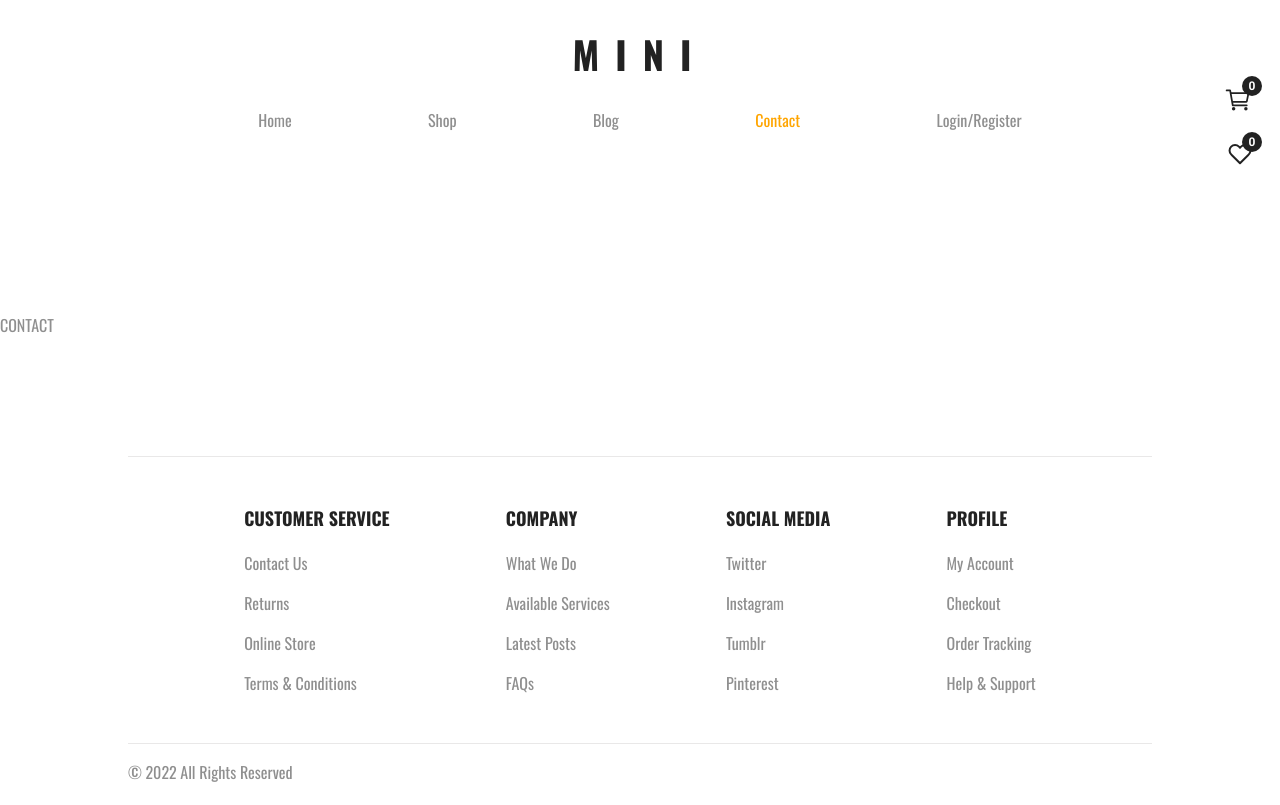
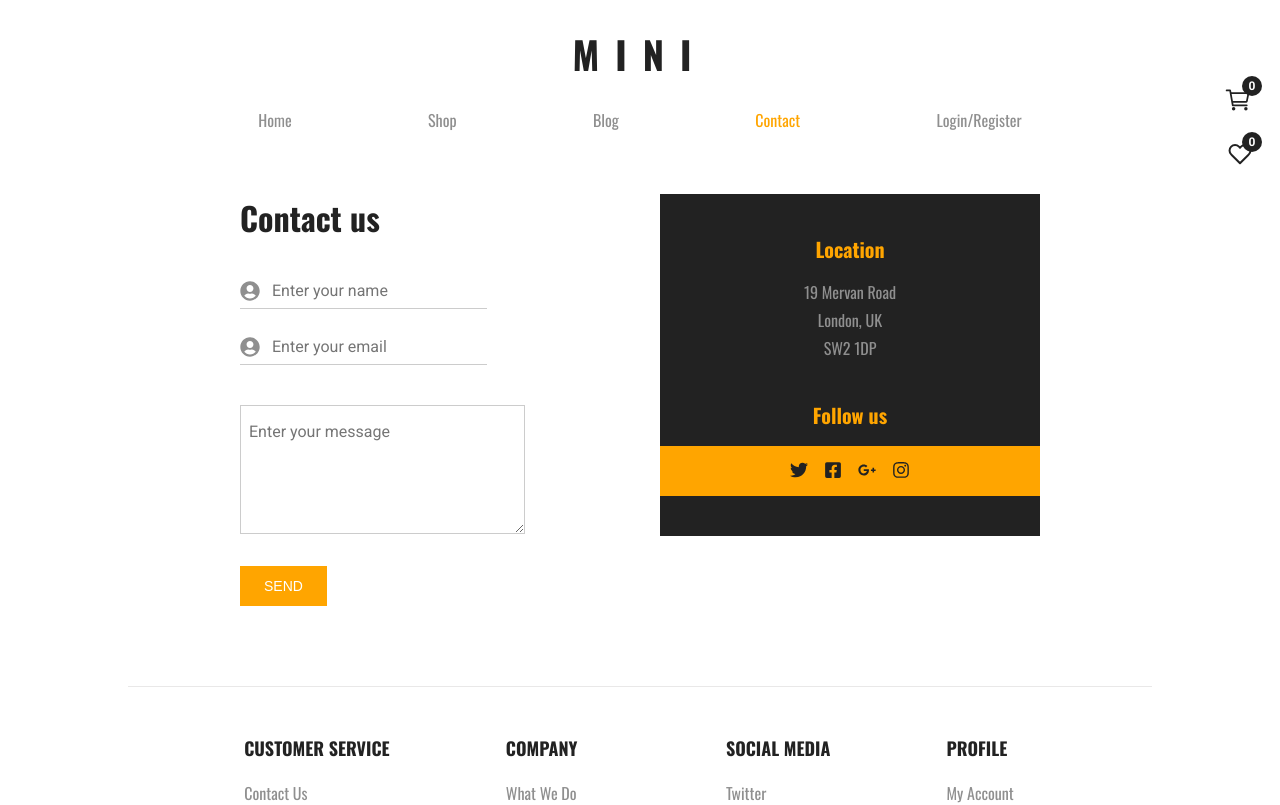
Before and after one commit to osmonoh/mini-shop, a React (Create React App) app: page /contact in a window 1280 px wide. Shown: the top 805 px of the page. Built offline with nearby package versions, Linux system fonts and the light colour scheme.

Commit message:
add contact+login+register

```diff
--- a/src/pages/Contact.js
+++ b/src/pages/Contact.js
@@ -1,7 +1,65 @@
 import React from "react";
 
+import {
+  FaTwitter,
+  FaInstagram,
+  FaFacebookSquare,
+  FaGooglePlusG,
+  FaUserCircle,
+} from "react-icons/fa";
+
 const Contact = () => {
-  return <div>CONTACT</div>;
+  return (
+    <div className="contact center-box">
+      <div className="contact-message">
+        <h2>Contact us</h2>
+        <form
+          className="contact-message-form"
+          onSubmit={(e) => e.preventDefault()}
+        >
+          <div className="input-group">
+            <FaUserCircle className="user-icon" />
+            <input type="text" placeholder="Enter your name" />
+          </div>
+          <div className="input-group">
+            <FaUserCircle className="user-icon" />
+            <input type="email" placeholder="Enter your email" />
+          </div>
+          <textarea
+            cols="30"
+            rows="5"
+            placeholder="Enter your message"
+          ></textarea>
+          <button className="btn-submit" type="submit">
+            Send
+          </button>
+        </form>
+      </div>
+      <div className="contact-details">
+        <h3>Location</h3>
+        <address>
+          <p>19 Mervan Road</p>
+          <p>London, UK</p>
+          <p>SW2 1DP</p>
+        </address>
+        <h3>Follow us</h3>
+        <div className="contact-details-social">
+          <a href="#">
+            <FaTwitter />
+          </a>
+          <a href="#">
+            <FaFacebookSquare />
+          </a>
+          <a href="#">
+            <FaGooglePlusG />
+          </a>
+          <a href="#">
+            <FaInstagram />
+          </a>
+        </div>
+      </div>
+    </div>
+  );
 };
 
 export default Contact;
--- a/src/pages/Login.js
+++ b/src/pages/Login.js
@@ -1,7 +1,24 @@
 import React from "react";
+import { Link } from "react-router-dom";
 
 const Login = () => {
-  return <div>LOGIN</div>;
+  return (
+    <div className="login center-box">
+      <h2>Login</h2>
+
+      <form className="login-form" onSubmit={(e) => e.preventDefault()}>
+        <input type="email" placeholder="Email*" required />
+        <input type="password" placeholder="Password*" required />
+        <p>
+          You don't have an account yet? Please register{" "}
+          <Link to="/register">here</Link>.
+        </p>
+        <button className="btn-login" type="submit">
+          Login
+        </button>
+      </form>
+    </div>
+  );
 };
 
 export default Login;
--- a/src/pages/Register.js
+++ b/src/pages/Register.js
@@ -1,7 +1,26 @@
 import React from "react";
+import { Link } from "react-router-dom";
 
 const Register = () => {
-  return <div>REGISTER</div>;
+  return (
+    <div className="register center-box">
+      <h2>Register</h2>
+
+      <form className="register-form" onSubmit={(e) => e.preventDefault()}>
+        <input type="text" placeholder="First name*" required />
+        <input type="text" placeholder="Last name*" required />
+        <input type="email" placeholder="Email*" required />
+        <input type="password" placeholder="Password*" required />
+        <p>
+          You have an account already? Please login{" "}
+          <Link to="/login">here</Link>.
+        </p>
+        <button className="btn-register" type="submit">
+          Submit
+        </button>
+      </form>
+    </div>
+  );
 };
 
 export default Register;
--- a/src/style/App.scss
+++ b/src/style/App.scss
@@ -10,4 +10,7 @@
 @import "./cart";
 @import "./favs";
 @import "./blog";
+@import "./contact";
+@import "./login";
+@import "./register";
 @import "./footer";
--- /dev/null
+++ b/src/style/_contact.scss
@@ -0,0 +1,120 @@
+.contact {
+  //   width: 100%;
+  padding: 0 0 80px;
+  display: flex;
+  gap: 40px;
+
+  &-message {
+    // width: 50%;
+    width: 380px;
+
+    h2 {
+      margin-bottom: 3.2rem;
+      font-size: 3.2rem;
+    }
+
+    &-form {
+      .input-group {
+        position: relative;
+        margin-bottom: 2rem;
+
+        &:last-of-type {
+          margin-bottom: 4rem;
+        }
+
+        .user-icon {
+          position: absolute;
+          top: 50%;
+          left: 0;
+          transform: translate(0, -50%);
+          font-size: 2rem;
+        }
+
+        input {
+          border: none;
+          border-bottom: 1px solid $border-color;
+          padding: 0.8rem 3.2rem;
+          font-size: 1.6rem;
+          font-family: "Roboto", sans-serif;
+
+          &:focus {
+            outline: none;
+            border-color: $orange;
+          }
+        }
+      }
+
+      textarea {
+        display: block;
+        margin-bottom: 3.2rem;
+        border: 1px solid $border-color;
+        padding: 1.6rem 0.8rem;
+        font-size: 1.6rem;
+        font-family: "Roboto", sans-serif;
+
+        &:focus {
+          outline: none;
+          border-color: $orange;
+        }
+      }
+
+      .btn-submit {
+        border: none;
+        background-color: $orange;
+        padding: 1.2rem 2.4rem;
+        color: #ffffff;
+        font-size: 1.4rem;
+        // font-weight: bold;
+        text-transform: uppercase;
+        cursor: pointer;
+
+        &:hover {
+          box-shadow: 2px 2px 2px 0 #a0a0a0;
+        }
+
+        &:active {
+          box-shadow: inset 2px 2px 2px 0 #a0a0a0;
+          background-color: darken($orange, 8%);
+        }
+      }
+    }
+  }
+
+  &-details {
+    // width: 50%;
+    width: 380px;
+    height: fit-content;
+    padding: 40px 0;
+    background-color: $heading-color;
+    text-align: center;
+
+    h3 {
+      margin-bottom: 1.6rem;
+      color: $orange;
+      font-size: 2rem;
+    }
+
+    address {
+      margin-bottom: 4rem;
+      font-style: normal;
+
+      p {
+        margin-bottom: 0.4rem;
+      }
+    }
+
+    &-social {
+      background-color: $orange;
+      padding: 0.8rem;
+      display: flex;
+      justify-content: center;
+      gap: 0.8rem;
+      color: $heading-color;
+      font-size: 1.8rem;
+
+      a {
+        padding: 0.4rem;
+      }
+    }
+  }
+}
--- /dev/null
+++ b/src/style/_login.scss
@@ -0,0 +1,62 @@
+.login {
+  min-width: 520px;
+  margin-bottom: 40px;
+  background-color: $very-light-yellow;
+  padding: 40px 60px;
+  text-align: center;
+
+  h2 {
+    margin-bottom: 2.8rem;
+    font-size: 2.8rem;
+  }
+
+  &-form {
+    display: flex;
+    flex-direction: column;
+
+    input {
+      margin-bottom: 1.6rem;
+      border: 1px solid $border-color;
+      padding: 1.6rem;
+      font-size: 1.6rem;
+
+      &:last-of-type {
+        margin-bottom: 0.8rem;
+      }
+    }
+
+    p {
+      margin-bottom: 3.2rem;
+      //   font-size: 1.4rem;
+
+      a {
+        color: $heading-color;
+
+        &:hover {
+          text-decoration: underline;
+        }
+      }
+    }
+
+    .btn-login {
+      border: none;
+      background-color: $orange;
+      padding: 1.8rem;
+      color: #ffffff;
+      font-size: 1.4rem;
+      font-weight: bold;
+      text-transform: uppercase;
+
+      cursor: pointer;
+
+      &:hover {
+        box-shadow: 2px 2px 2px 0 #a0a0a0;
+      }
+
+      &:active {
+        box-shadow: inset 2px 2px 2px 0 #a0a0a0;
+        background-color: darken($orange, 8%);
+      }
+    }
+  }
+}
--- /dev/null
+++ b/src/style/_register.scss
@@ -0,0 +1,62 @@
+.register {
+  min-width: 520px;
+  margin-bottom: 40px;
+  background-color: $very-light-yellow;
+  padding: 40px 60px;
+  text-align: center;
+
+  h2 {
+    margin-bottom: 2.8rem;
+    font-size: 2.8rem;
+  }
+
+  &-form {
+    display: flex;
+    flex-direction: column;
+
+    input {
+      margin-bottom: 1.6rem;
+      border: 1px solid $border-color;
+      padding: 1.6rem;
+      font-size: 1.6rem;
+
+      &:last-of-type {
+        margin-bottom: 0.8rem;
+      }
+    }
+
+    p {
+      margin-bottom: 3.2rem;
+      //   font-size: 1.4rem;
+
+      a {
+        color: $heading-color;
+
+        &:hover {
+          text-decoration: underline;
+        }
+      }
+    }
+
+    .btn-register {
+      border: none;
+      background-color: $orange;
+      padding: 1.8rem;
+      color: #ffffff;
+      font-size: 1.4rem;
+      font-weight: bold;
+      text-transform: uppercase;
+
+      cursor: pointer;
+
+      &:hover {
+        box-shadow: 2px 2px 2px 0 #a0a0a0;
+      }
+
+      &:active {
+        box-shadow: inset 2px 2px 2px 0 #a0a0a0;
+        background-color: darken($orange, 8%);
+      }
+    }
+  }
+}
--- a/src/style/_variables.scss
+++ b/src/style/_variables.scss
@@ -4,5 +4,6 @@ $border-color: #cccccc;
 $orange: #ffa500;
 $yellow: #eabb2a;
 $very-light-orange: #faebd7;
+$very-light-yellow: #fcf9e8;
 $very-light-grey: #e9e8e8;
 $hugely-light-grey: #f5f5f5;
```
